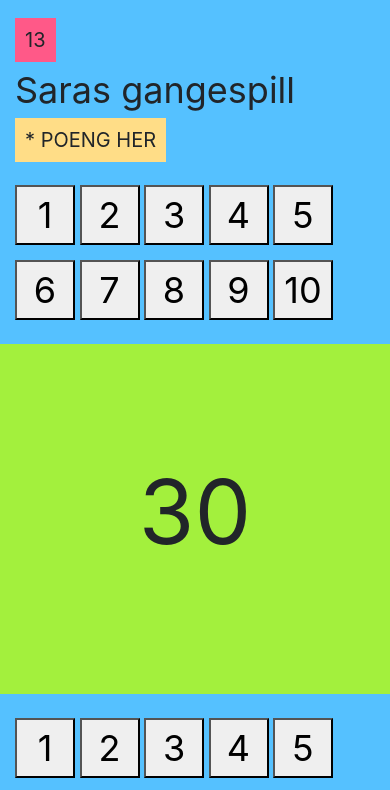
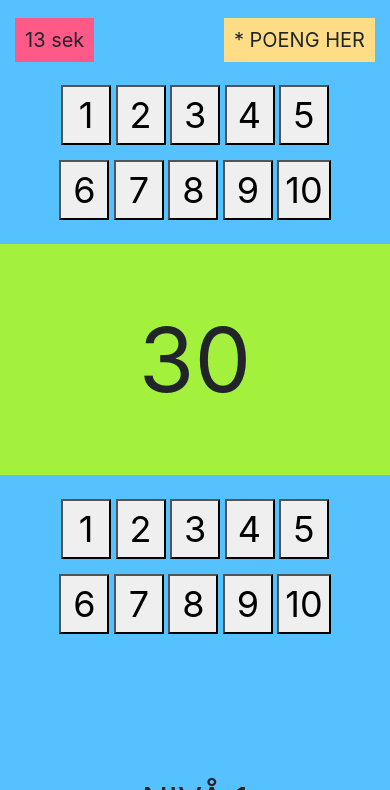
Before and after one commit to saraek/saraek.github.io, a plain HTML site: page index.html in a window 390 px wide. Both pictures are taken after a click on the button "Start spillet!". Shown: the top 790 px of the page. Drawn offline with nearby package versions, Linux system fonts and the light colour scheme.

Commit message:
responsive

```diff
--- a/index.html
+++ b/index.html
@@ -16,7 +16,7 @@
         <style>
             .svar-knapp button {
                 font-size: 36px;
-                width: 60px;
+                min-width: 50px;
             }
 
             .selected {
@@ -37,22 +37,22 @@
         <div class="container" id="spillet">
 
             <div class="row" style="margin-bottom: 30px;margin-top: 25px">
-                <div class="col-md-4 col-12" >
-                    <span style="background-color: #FF5988;padding:10px;font-size: 20px" id="tid">00:15</span>
+                <div class="col-md-4 col-6" >
+                    <span style="background-color: #FF5988;padding:10px;font-size: 20px"><span id="tid">-</span> sek</span>
 
                 </div>
-                <div class="col-md-4 col-12 text-left text-md-center mt-2 mt-md-0" style="font-size:36px">
+                <div class="col-md-4 d-none d-md-block text-left text-md-center" style="font-size:36px">
                     Saras gangespill
                 </div>
 
-                <div class="col-md-4 col-12 text-left text-md-center mt-2 mt-md-0">
+                <div class="col-md-4 col-6 text-right text-md-center">
                     <span style="background-color: #FFDD87;padding: 10px;font-size: 20px">* POENG HER</span>
                 </div>
             </div>
 
 
             <div class="row"style="margin-bottom:40px">
-                <div class="col-md-4 svar-knapp svar-1">
+                <div class="col-md-4 svar-knapp svar-1 text-center text-md-left">
                     <div style="margin-bottom:15px">
                         <button onclick="knappEn(this, 1)">1</button>
                         <button onclick="knappEn(this, 2)">2</button>
@@ -68,11 +68,11 @@
                         <button onclick="knappEn(this, 10)">10</button>
                     </div>
                 </div>
-                <div id="riktigSvar" class="col-md-4 mt-4 mt-md-0" style="font-size:90px;text-align: center;background-color: #A3F03D;height: 100%;padding-top:100px;height: 350px">
-                    -
+                <div class="col-md-4 mt-4 mt-md-0 p-4" style="font-size:90px;text-align: center;background-color: #A3F03D;height: 100%;">
+                    <div id="riktigSvar" class="p-4 text-center my-0 my-md-4">-</div>
                 </div>
 
-                <div class="col-md-4 svar-knapp svar-2 text-left text-md-right mt-4 mt-md-0">
+                <div class="col-md-4 svar-knapp svar-2 text-center text-md-right mt-4 mt-md-0">
                     <div style="margin-bottom: 15px">
                         <button onclick="knappTo(this, 1)">1</button>
                         <button onclick="knappTo(this, 2)">2</button>
@@ -154,6 +154,8 @@
         }
 
         function countDown(timeLeft) {
+            $('#tid').html(timeLeft);
+
             timeout = setTimeout(() => {
                 if (timeLeft > 0) {
                     timeLeft = timeLeft - 1;
```
